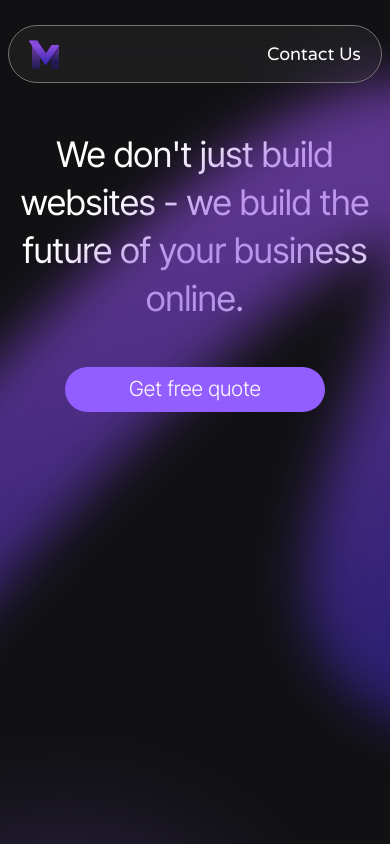
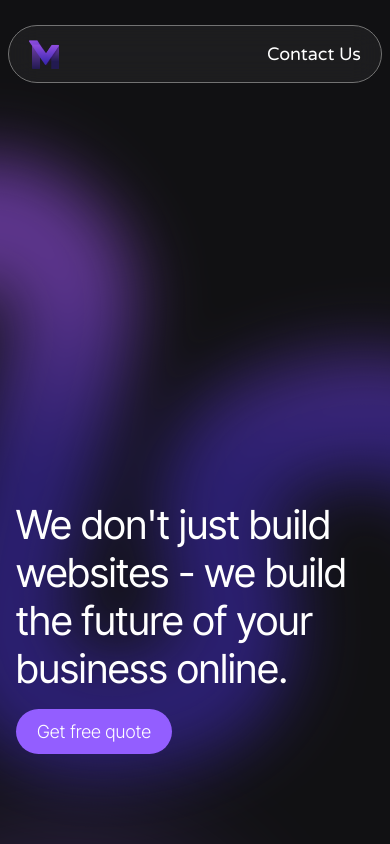
Before and after one commit to igor-mlv/mlv.agency, a Next.js app: page / in a window 390 px wide. Shown: the top 844 px of the page. Built offline with nearby package versions, Linux system fonts and the light colour scheme.

Commit message:
hero section is done and fully responsive

```diff
--- a/src/app/globals.css
+++ b/src/app/globals.css
@@ -11,7 +11,7 @@
 
 
 h1 {
-  @apply font-interTight md:text-[4rem] text-[2.2rem] md:leading-[120%] leading-[3rem] text-white
+  @apply font-interTight md:text-[4rem] text-[2.5rem] md:leading-[120%] leading-[3rem] text-white
 }
 
 h2 {
@@ -39,5 +39,5 @@ p {
 }
 
 .button {
-  @apply font-interTight font-light md:text-[1.5rem] text-[1.3rem] leading-[120%] text-white
+  @apply font-interTight font-light md:text-[1.5rem] text-[1.125rem] leading-[120%] text-white
 }
--- a/src/components/sections/Hero/HeroSection.tsx
+++ b/src/components/sections/Hero/HeroSection.tsx
@@ -4,25 +4,36 @@ import Image from "next/image";
 
 export default function HeroSection() {
     return (
-        <section id="hero" className="relative flex md:flex-row flex-col justify-between mt-[130px] h-[90dvh] max-h-[700px]  items-center px-4">
-            <div className="flex flex-col md:justify-center md:items-start items-center">
-                <h1 className="md:max-w-[1180px] w-full md:text-left text-center">{heroSection.title}</h1>
+        <section id="hero" className="relative flex md:flex-row flex-col md:justify-between justify-end mt-[130px] h-[90dvh] max-h-[700px]  items-center px-4 md:pb-[0px] pb-[60px]">
+            <div className="flex flex-col md:justify-center items-start">
+                <h1 className="md:max-w-[1180px] w-full text-left z-10">{heroSection.title}</h1>
                 <Button
                     variant="default"
-                    className="bg-violet w-[260px] h-[45px] px-[60px] py-2 my-[45px] rounded-[55px] z-10 hover:border-[2px] border-violet button">
+                    className="bg-violet md:w-[260px] w-[156px] h-[45px] md:px-[60px] px-[24px] md:my-[45px] my-[16px] rounded-[55px] z-10 hover:border-[2px] border-violet button">
                     {heroSection.btnText}
                 </Button>
             </div>
 
-            <div className="w-[1800px] absolute bottom-[-200px] left-[-300px]">
+            <div className="w-[1800px] md:block hidden absolute  bottom-[-200px] left-[-300px] z-20">
                 <Image
                     priority
-                    src={heroSection.iconUrl}
+                    src={heroSection.vectorUrlLargeScreen}
                     height={720}
                     width={1800}
                     alt="m-vector"
                 />
             </div>
+
+            <div className="w-[856px] md:hidden block absolute top-[-100px] -rotate-[20deg] z-0">
+                <Image
+                    priority
+                    src={heroSection.vectorUrlSmallScreen}
+                    height={520}
+                    width={856}
+                    alt="m-vector"
+                    className="object-cover"
+                />
+            </div>
         </section>
     )
 }
--- a/src/constants/index.ts
+++ b/src/constants/index.ts
@@ -18,7 +18,8 @@ export const navbarLinks = [
 export const heroSection = {
     title: "We don't just build websites - we build the future of your business online.",
     btnText: "Get free quote",
-    iconUrl: "/assets/heroSection/Vector7.svg",
+    vectorUrlLargeScreen: "/assets/heroSection/VectorBGLgScreen.svg",
+    vectorUrlSmallScreen: "/assets/heroSection/vectorUrlSmallScreen.svg",
 };
 
 export const aboutUsSection = {
```
Also changed, not shown: public/assets/heroSection/VectorBGLgScreen.svg (renamed from public/assets/heroSection/Vector7.svg), public/assets/heroSection/vectorUrlSmallScreen.svg (added).
